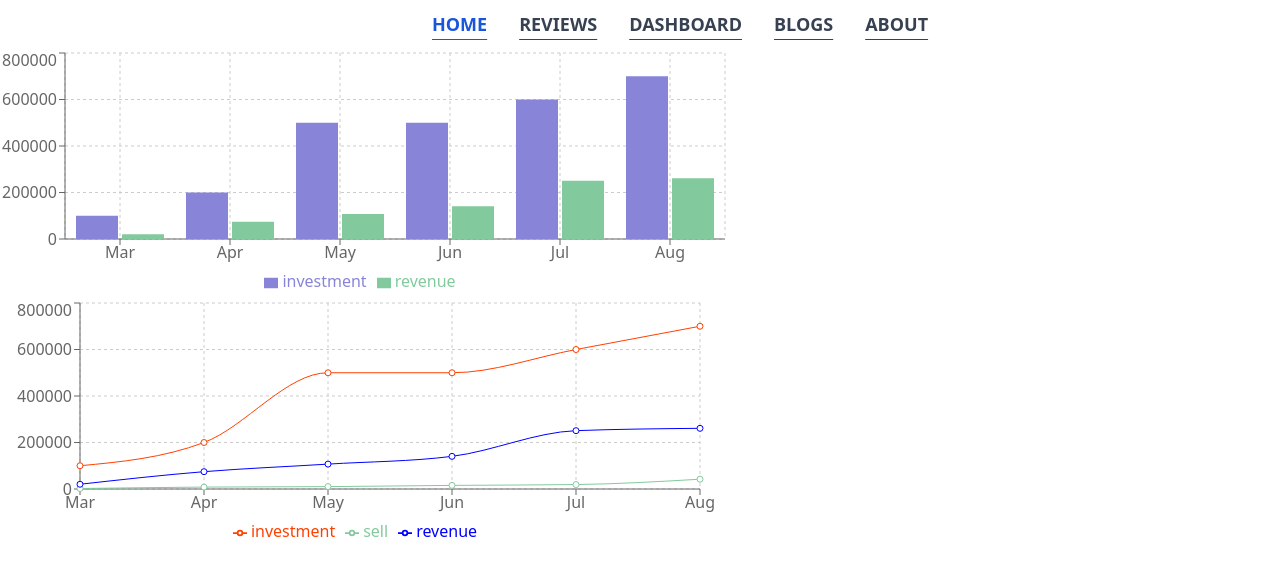
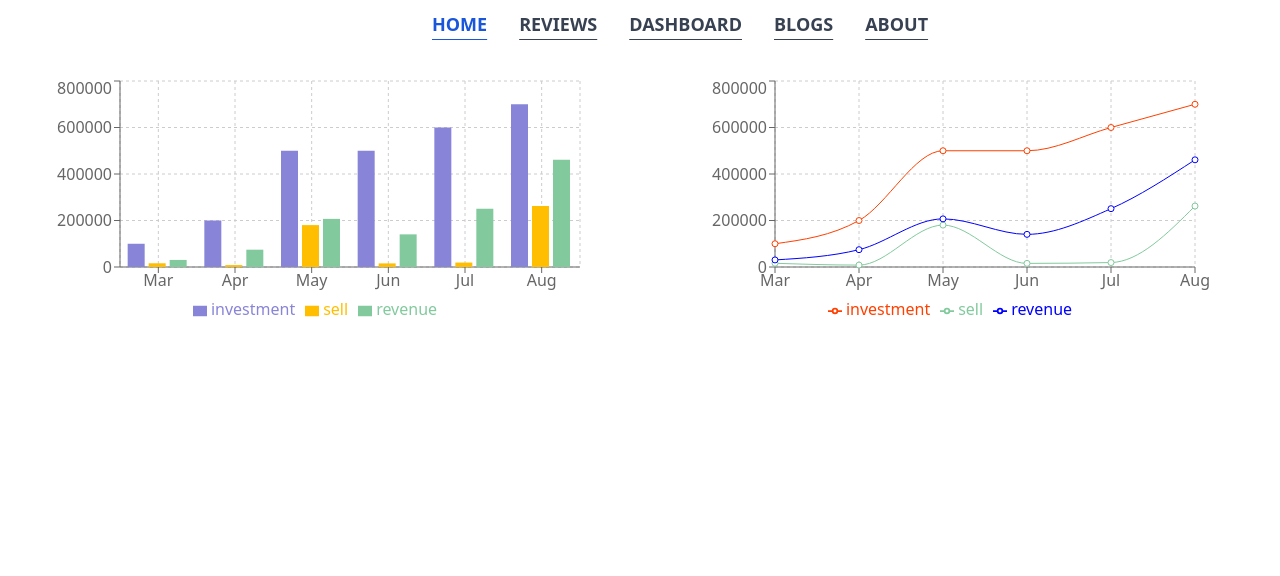
Before and after one commit to Fahadmohammad1/gadget-analyze, a React (Create React App) app: page /dashboard in a window 1280 px wide. Shown: the top 576 px of the page. Built offline with nearby package versions, Linux system fonts and the light colour scheme.

Commit message:
chart modified

```diff
--- a/src/components/Dashboard/Dashboard.js
+++ b/src/components/Dashboard/Dashboard.js
@@ -16,8 +16,8 @@ const Dashboard = () => {
     {
       month: "Mar",
       investment: 100000,
-      sell: 2041,
-      revenue: 20401,
+      sell: 16041,
+      revenue: 30401,
     },
     {
       month: "Apr",
@@ -28,8 +28,8 @@ const Dashboard = () => {
     {
       month: "May",
       investment: 500000,
-      sell: 10226,
-      revenue: 107010,
+      sell: 180226,
+      revenue: 207010,
     },
     {
       month: "Jun",
@@ -46,23 +46,25 @@ const Dashboard = () => {
     {
       month: "Aug",
       investment: 700000,
-      sell: 42170,
-      revenue: 261000,
+      sell: 262170,
+      revenue: 461000,
     },
   ];
   return (
-    <div>
-      <BarChart width={730} height={250} data={chartData}>
+    <div className="md:flex mt-7">
+      <BarChart className="mx-auto" width={530} height={250} data={chartData}>
         <CartesianGrid strokeDasharray="3 3" />
         <XAxis dataKey="month" />
         <YAxis />
         <Tooltip />
         <Legend />
         <Bar dataKey="investment" fill="#8884d8" />
+        <Bar dataKey="sell" fill="#ffbf00" />
         <Bar dataKey="revenue" fill="#82ca9d" />
       </BarChart>
+      <div className="mx-auto">
         <LineChart
-        width={730}
+          width={530}
           height={250}
           data={chartData}
           margin={{ top: 5, right: 30, left: 20, bottom: 5 }}
@@ -77,6 +79,7 @@ const Dashboard = () => {
           <Line type="monotone" dataKey="revenue" stroke="	#0000ff" />
         </LineChart>
       </div>
+    </div>
   );
 };
 
```
Lines whose indentation alone changed are shown as unchanged.
